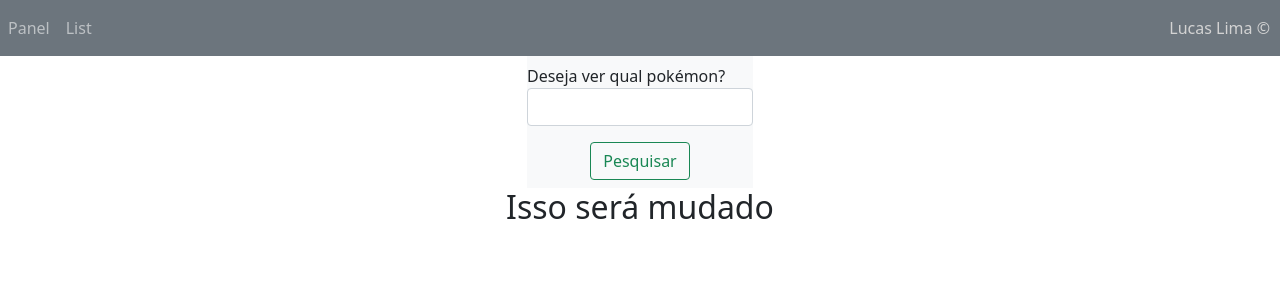
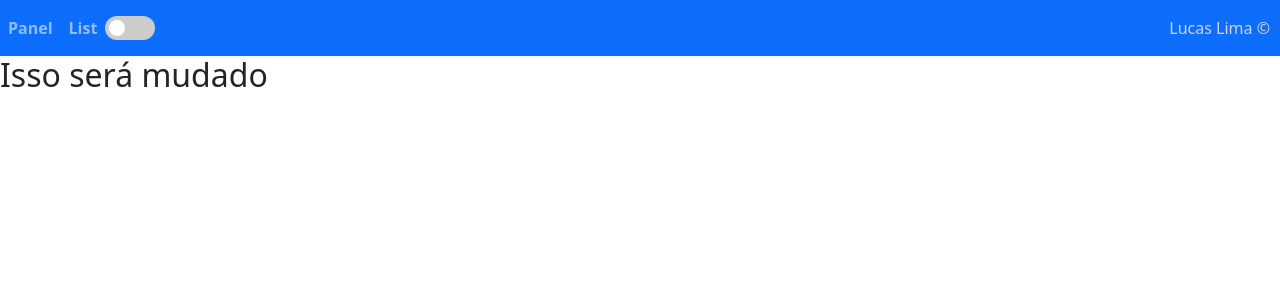
Before and after one commit to luczz1/angular-simple-pokeapp, an Angular app: page / in a window 1280 px wide. Shown: the top 300 px of the page. Built offline with nearby package versions, Linux system fonts and the light colour scheme.

Commit message:
alguns ajustes

```diff
--- a/src/app/allpoke/allpoke.component.css
+++ b/src/app/allpoke/allpoke.component.css
@@ -22,3 +22,8 @@
   right: 0px;
   width: 300px;
 }
+
+.alert {
+  margin: auto;
+  width: 20%;
+}
--- a/src/app/allpoke/allpoke.component.html
+++ b/src/app/allpoke/allpoke.component.html
@@ -1,4 +1,4 @@
-<body background="#">
+<body class="bg-light">
 <div class="input-group">
   <input type="search" class="form-control rounded" placeholder="Search" aria-label="Search" aria-describedby="search-addon" #searchBar (input)="searchBarValue(searchBar.value)"/>
   <p class="text-muted">por enquanto só funciona se digitar o nome inteiro e correto (vou melhorar isso depois)</p>
@@ -41,13 +41,20 @@
   </div>
 </div>
 </body>
+
+
+
 <footer>
-  <div *ngIf="allPokes.length > 150">
   <hr class="my-4" />
-  <div class="btnShow">
-    <button class="btn btn-primary" (click)="showMoreFunction()">View more</button>
+  <div class="alert alert-danger" role="alert" *ngIf="this.pokeAllService.limit > 350">
+    Você chegou ao limite de pokémon permitidos!
   </div>
-</div>
+  <div *ngIf="allPokes.length > 150 && this.pokeAllService.limit < 350">
+    <div class="btnShow">
+      <button class="btn btn-primary" (click)="showMoreFunction()">View more</button>
+    </div>
+  </div>
+
 </footer>
 
 
--- a/src/app/allpoke/allpoke.component.ts
+++ b/src/app/allpoke/allpoke.component.ts
@@ -1,5 +1,6 @@
 import { Component, OnInit } from '@angular/core';
-import { PokeallService } from '../pokeall.service';
+import { GenericService } from '../services/generic-services.service';
+import { PokeallService } from '../services/pokeall.service';
 
 @Component({
   selector: 'app-allpoke',
@@ -11,41 +12,43 @@ export class AllpokeComponent implements OnInit {
   value = '';
   pokeID: number;
 
-  constructor(private pokeAllService: PokeallService) {}
+  constructor(
+    public pokeAllService: PokeallService,
+    private genericServices: GenericService
+  ) {}
 
   ngOnInit(): void {
-    this.pokeAllService.showAllPoke().subscribe((allPoke) => {
-      allPoke.results.forEach((poke) => {
-        this.allPokes.push(poke.name);
-      });
-    });
+    this.genericServices.getAllPokes();
+    this.allPokes = this.genericServices.allPokes;
   }
 
   showMoreFunction() {
-    if (this.pokeAllService.limit <= 898) {
+    if (this.pokeAllService.limit <= 350) {
       this.pokeAllService.showMore().subscribe((allPoke) => {
         allPoke.results.forEach((poke) => {
           this.allPokes.push(poke.name);
-          this.pokeAllService.limit++
+          this.pokeAllService.limit++;
         });
       });
     }
   }
 
   searchBarValue(value: string) {
-    this.allPokes = [];
+    this.clearAllPokes();
     this.value = value;
     this.pokeAllService.searchPoke(value).subscribe((searchResult) => {
       this.allPokes.push(searchResult.name);
       this.pokeID = searchResult.id;
+
       if (this.value == '') {
-        this.allPokes = [];
-        this.pokeAllService.showAllPoke().subscribe((allPoke) => {
-          allPoke.results.forEach((poke) => {
-            this.allPokes.push(poke.name);
-          });
-        });
+        this.clearAllPokes();
+        this.genericServices.getAllPokes();
+        this.allPokes = this.genericServices.allPokes;
       }
     });
   }
+
+  clearAllPokes() {
+    this.allPokes = [];
+  }
 }
--- a/src/app/allpoke/modal/modal.component.ts
+++ b/src/app/allpoke/modal/modal.component.ts
@@ -1,6 +1,7 @@
 import { HttpClient } from '@angular/common/http';
 import { Component, OnInit } from '@angular/core';
 import { ActivatedRoute } from '@angular/router';
+import { GenericService } from 'src/app/services/generic-services.service';
 import { additionalPoke } from 'src/app/shared/additionalpoke.model';
 import { PokeModel } from 'src/app/shared/poke.model';
 
@@ -16,7 +17,8 @@ export class ModalComponent implements OnInit {
   prefix: string[] = ['HP: ', 'ATK: ', 'DEF: ', 'Sp A: ', 'Sp D: ', 'Speed: '];
   crySound: any;
 
-  constructor(private route: ActivatedRoute, private http: HttpClient) {
+  constructor(private route: ActivatedRoute, private http: HttpClient,
+    private genericService: GenericService) {
     this.route.params.subscribe((params) => (this.pokeID = params['id']));
   }
 
@@ -52,10 +54,6 @@ export class ModalComponent implements OnInit {
   }
 
   pokeClicked(value: string) {
-    this.crySound = new Audio();
-    this.crySound.src = `https://play.pokemonshowdown.com/audio/cries/${value}.mp3`;
-    this.crySound.volume = 0.1
-    this.crySound.load();
-    this.crySound.play();
+    this.genericService.playCrySound(value)
   }
 }
--- a/src/app/mainpage/mainpage.component.css
+++ b/src/app/mainpage/mainpage.component.css
@@ -11,3 +11,71 @@
   margin-right: 10px;
   color: lightgray;
 }
+
+
+
+
+
+
+
+
+.switch {
+  position: relative;
+  display: inline-block;
+  width: 50px;
+  height: 24px;
+  margin-top: 8px;
+}
+
+.switch input {
+  opacity: 0;
+  width: 0;
+  height: 0;
+}
+
+.slider {
+  position: absolute;
+  cursor: pointer;
+  top: 0;
+  left: 0;
+  right: 0;
+  bottom: 0;
+  background-color: #ccc;
+  -webkit-transition: .4s;
+  transition: .4s;
+}
+
+.slider:before {
+  position: absolute;
+  content: "";
+  height: 16px;
+  width: 16px;
+  left: 4px;
+  bottom: 4px;
+  background-color: white;
+  -webkit-transition: .4s;
+  transition: .4s;
+}
+
+input:checked + .slider {
+  background-color: #2196F3;
+}
+
+input:focus + .slider {
+  box-shadow: 0 0 1px #2196F3;
+}
+
+input:checked + .slider:before {
+  -webkit-transform: translateX(26px);
+  -ms-transform: translateX(26px);
+  transform: translateX(26px);
+}
+
+/* Rounded sliders */
+.slider.round {
+  border-radius: 34px;
+}
+
+.slider.round:before {
+  border-radius: 50%;
+}
--- a/src/app/mainpage/mainpage.component.html
+++ b/src/app/mainpage/mainpage.component.html
@@ -1,10 +1,16 @@
-<nav class="navbar navbar-expand-sm bg-secondary navbar-dark">
+<nav class="navbar navbar-dark bg-primary navbar-expand-sm">
   <ul class="navbar-nav">
     <li class="nav-item active">
-      <a routerLink="/pokepanel" class="nav-link">Panel</a>
+      <a routerLink="/pokepanel" class="nav-link"><strong>Panel</strong></a>
     </li>
     <li class="nav-item">
-      <a routerLink="/allpoke" class="nav-link">List</a>
+      <a routerLink="/allpoke" class="nav-link"><strong>List</strong></a>
+    </li>
+    <li class="nav-item">
+      <label class="switch">
+        <input type="checkbox">
+        <span class="slider round"></span>
+      </label>
     </li>
   </ul>
   <div class="outro">
--- a/src/app/poke-panel/poke-panel.component.html
+++ b/src/app/poke-panel/poke-panel.component.html
@@ -1,47 +1 @@
-
-<div class="all">
-  <div class="container">
-    <nav class="navbar navbar-light bg-light">
-      <label for="pokePesquisa">Deseja ver qual pokémon?</label>
-
-      <input class="form-control" type="search" aria-label="Pesquisar" id="pokePesquisa" #pokePesquisa/>
-      <button class="btn btn-outline-success mt-3" (click)="pokePesquisaFunction(pokePesquisa.value)">
-        Pesquisar
-      </button>
-    </nav>
-  </div>
-
-
-  <div class="text-center">
-    <h2>Isso será mudado</h2>
-    <div *ngIf="pokeStats != undefined">
-      <div *ngFor="let values of pokeStats">
-        <br />
-
-        <div class="card" style="width: 18rem">
-          <img
-            src="{{ imgUrl }}"
-            alt=""
-            class="img-fluid"
-          />
-          <div class="card-body">
-            <h5 class="card-title">
-              {{ values.pokedexNum }}. {{ values.name }}
-            </h5>
-            <p class="card-text">{{ values.types }}</p>
-          </div>
-          <ul
-            class="list-group list-group-flush"
-            *ngFor="let prefixes of prefix; index as i"
-          >
-            <li class="list-group-item">
-              {{ prefix[i] }} {{ values.basestats[i] }}
-            </li>
-          </ul>
-        </div>
-      </div>
-    </div>
-  </div>
-</div>
-
-<router-outlet></router-outlet>
+<h2>Isso será mudado</h2>
--- a/src/app/poke-panel/poke-panel.component.ts
+++ b/src/app/poke-panel/poke-panel.component.ts
@@ -1,6 +1,4 @@
 import { Component, OnInit } from '@angular/core';
-import { PokeApiService } from '../poke-api.service';
-import { PokeModel } from '../shared/poke.model';
 
 @Component({
   selector: 'app-poke-panel',
@@ -8,30 +6,8 @@ import { PokeModel } from '../shared/poke.model';
   styleUrls: ['./poke-panel.component.css'],
 })
 export class PokePanelComponent implements OnInit {
-  pokeStats: PokeModel[];
-  imgUrl: string = '';
-  prefix: string[] = ['HP: ', 'ATK: ', 'DEF: ', 'Sp A: ', 'Sp D: ', 'Speed: ']
 
-  constructor(private pokeApiService: PokeApiService) {}
+  constructor() {}
 
   ngOnInit(): void {}
-  pokePesquisaFunction(value: string) {
-    this.pokeApiService.getPokemon(value).subscribe((pokeInfosByName) => {
-      this.pokeStats = [
-        {
-          pokedexNum: pokeInfosByName.game_indices[4].game_index,
-          name: pokeInfosByName.name,
-          types: [],
-          basestats: [],
-        },
-      ];
-      pokeInfosByName.types.forEach((apiInfos: any) => {
-        this.pokeStats[0].types.push(apiInfos.type.name);
-      });
-      pokeInfosByName.stats.forEach((apiInfos: any) => {
-        this.pokeStats[0].basestats.push(apiInfos.base_stat);
-      });
-      this.imgUrl = `https://raw.githubusercontent.com/PokeAPI/sprites/master/sprites/pokemon/other/official-artwork/${this.pokeStats[0].pokedexNum}.png`;
-    });
-  }
 }
--- /dev/null
+++ b/src/app/services/generic-services.service.ts
@@ -0,0 +1,32 @@
+import { Injectable } from '@angular/core';
+import { PokeallService } from './pokeall.service';
+
+@Injectable({
+  providedIn: 'root'
+})
+export class GenericService {
+
+  allPokes: string[] = [];
+  crySound: any;
+
+  constructor(private pokeAllService: PokeallService) { }
+
+  getAllPokes() {
+    this.allPokes = []
+    this.pokeAllService.showAllPoke().subscribe((allPoke) => {
+      allPoke.results.forEach((poke) => {
+        this.allPokes.push(poke.name);
+      });
+    });
+  }
+
+  playCrySound(value: string) {
+    this.crySound = new Audio();
+    this.crySound.src = `https://play.pokemonshowdown.com/audio/cries/${value}.mp3`;
+    this.crySound.volume = 0.1
+    this.crySound.load();
+    this.crySound.play();
+  }
+
+
+}
```
Also changed, not shown: src/app/services/poke-api.service.ts (renamed from src/app/poke-api.service.ts), src/app/services/pokeall.service.ts (renamed from src/app/pokeall.service.ts).
